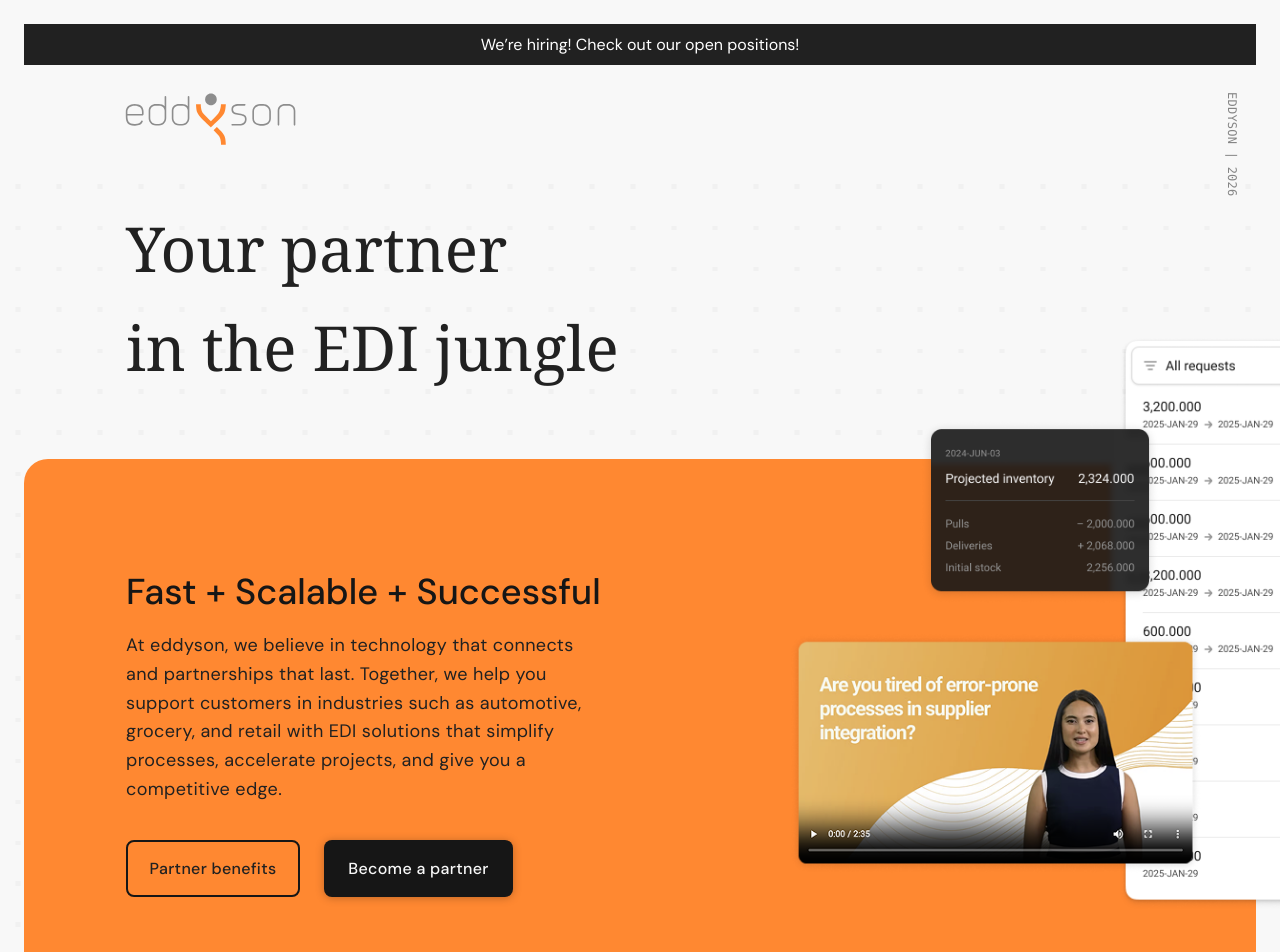
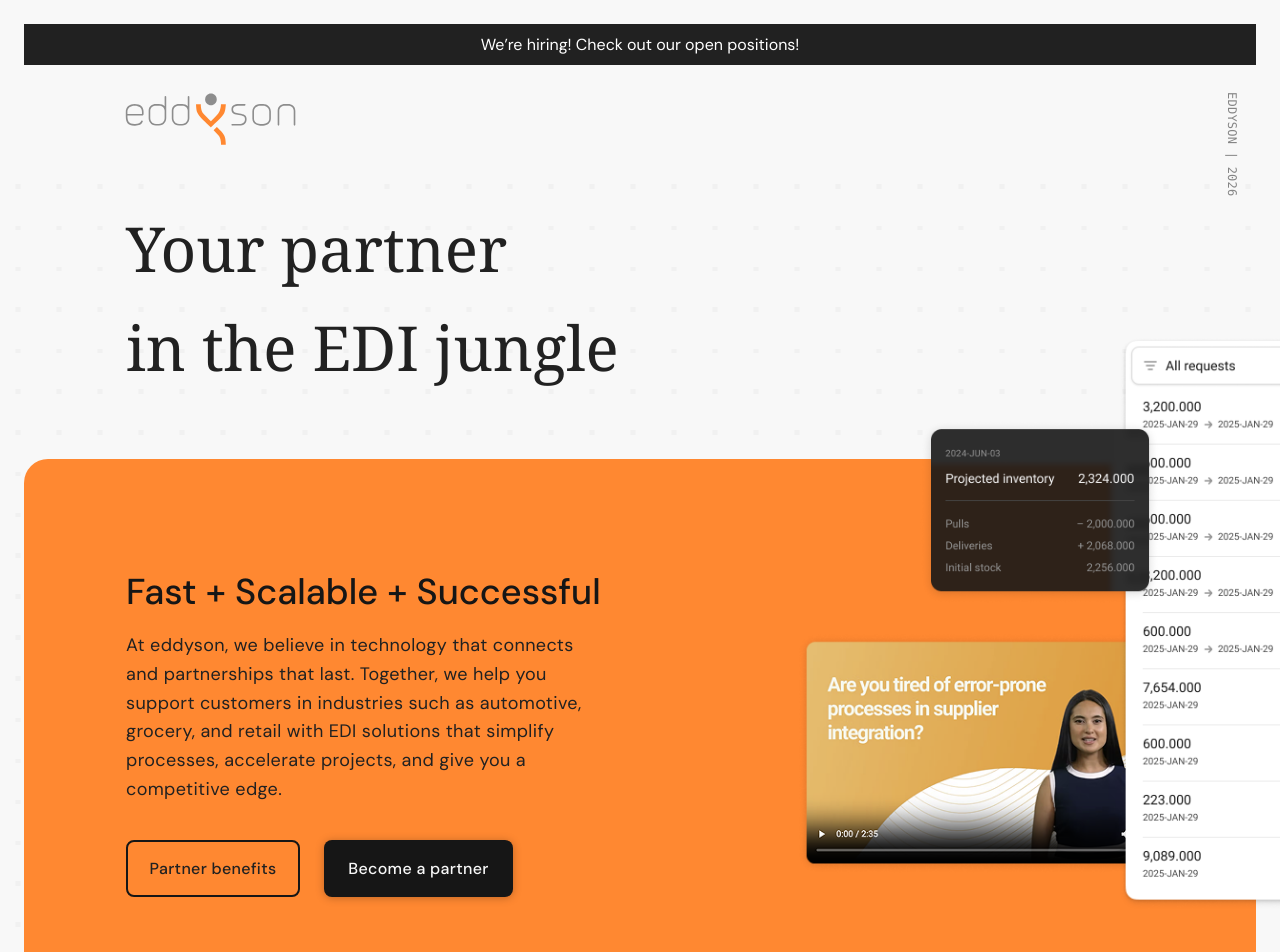
Before and after one commit to StangeArel/eddyson, an Angular app: page / in a window 1280 px wide. Shown: the top 952 px of the page. Built offline with nearby package versions, Linux system fonts and the light colour scheme; a web font is replaced by a local one.

Commit message:
Layer the hero media behind the request panel

```diff
--- a/src/app/features/partner-landing/sections/hero-section/hero-section.scss
+++ b/src/app/features/partner-landing/sections/hero-section/hero-section.scss
@@ -72,7 +72,7 @@
   width: 313px;
   top: -122px;
   left: 1094px;
-  z-index: 1;
+  z-index: 2;
 }
 
 .hero-section__metric-card {
@@ -85,8 +85,8 @@
 .hero-section__media-card {
   width: 412px;
   top: 175px;
-  left: 766px;
-  z-index: 2;
+  left: 774px;
+  z-index: 1;
 }
 
 .hero-section__teaser-content {
```
